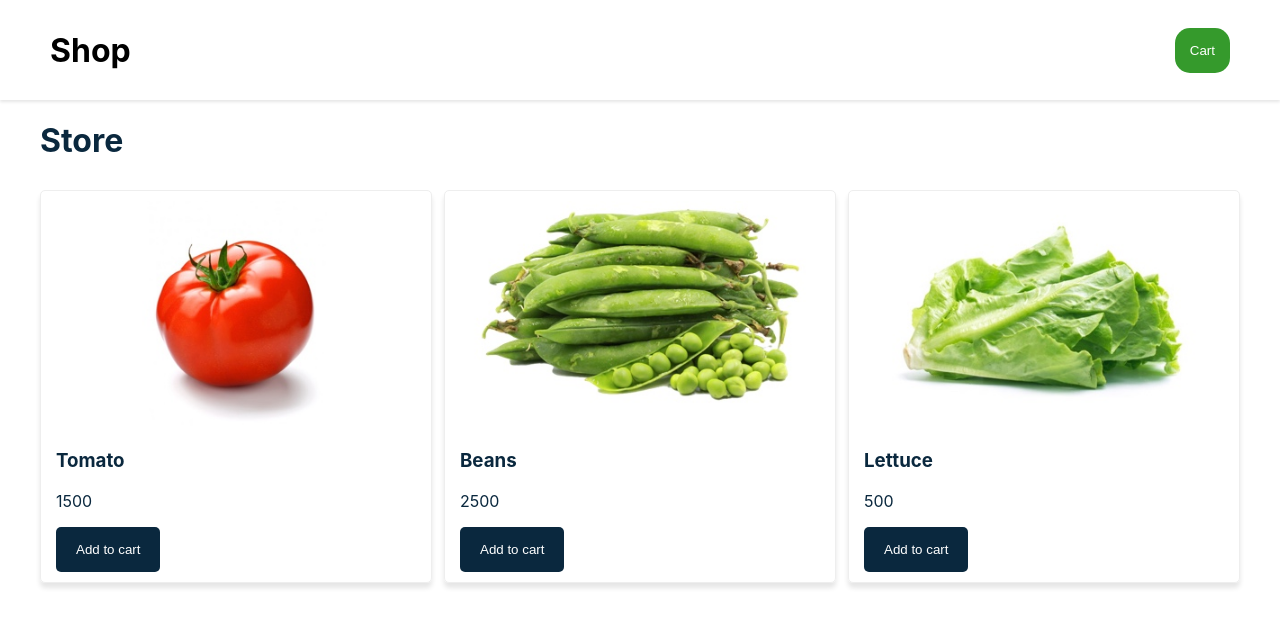
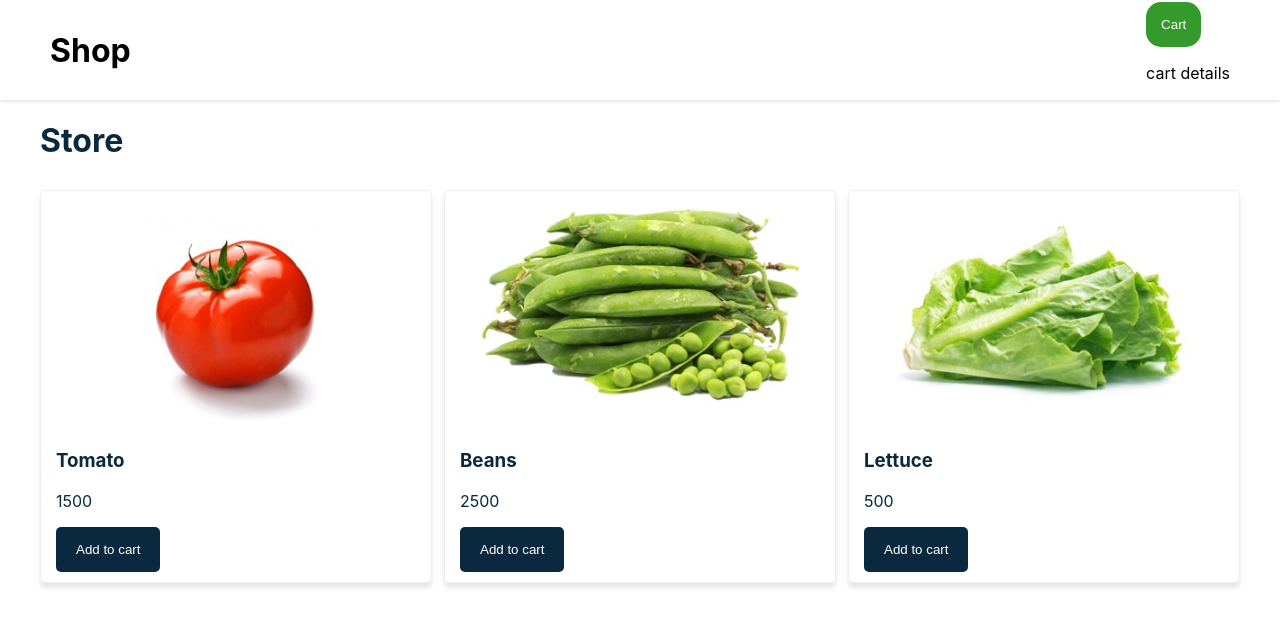
Before and after one commit to oscardelalanza/solid-invention, a React (Create React App) app: page / in a window 1280 px wide. Shown: the top 626 px of the page. Built offline with nearby package versions, Linux system fonts and the light colour scheme.

Commit message:
cart details component

```diff
--- a/src/components/Cart.tsx
+++ b/src/components/Cart.tsx
@@ -1,6 +1,7 @@
 import { Component } from 'react'
 import { CartProps, StyleCart } from '../interfaces/Cart'
 import BubbleAlert from './BubbleAlert'
+import CartDetail from './CartDetail'
 
 const styles: StyleCart = {
   cart: {
@@ -33,6 +34,7 @@ class Cart extends Component<CartProps, {}> {
         <button style={styles.cart}>
           Cart
         </button>
+        <CartDetail cart={cart} />
       </div>
     )
   }
--- /dev/null
+++ b/src/components/CartDetail.tsx
@@ -0,0 +1,12 @@
+import { Component } from 'react'
+import { CartDetailProps} from '../interfaces/CartDetail'
+
+class CartDetail extends Component<CartDetailProps, {}> {
+  render() {
+    return (
+      <p>cart details</p>
+    )
+  }
+}
+
+export default CartDetail
--- /dev/null
+++ b/src/interfaces/CartDetail.ts
@@ -0,0 +1,5 @@
+import { ProductCart } from './Products'
+
+export interface CartDetailProps {
+  cart: Array<ProductCart>
+}
```
